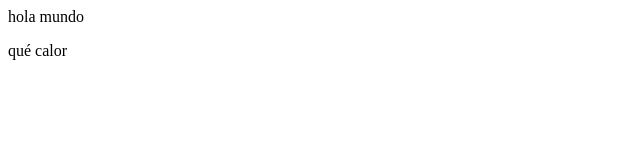
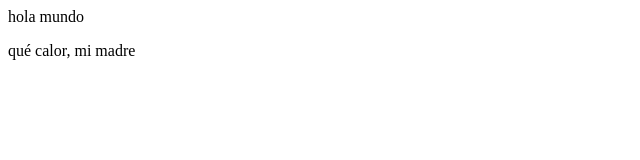
Before and after one commit to albertoaleman/clase, a plain HTML site: page index.html in a window 1280 px wide. Shown: the full height of the page, 0-640 px from the left. Drawn offline with Linux system fonts and the light colour scheme.

Commit message:
corrección de un error

```diff
--- a/index.html
+++ b/index.html
@@ -1,6 +1,6 @@
 <html>
 <body>
 <p> hola mundo </p>
-<p> qué calor </p>
+<p> qué calor, mi madre </p>
 </body>
 <html>
```
